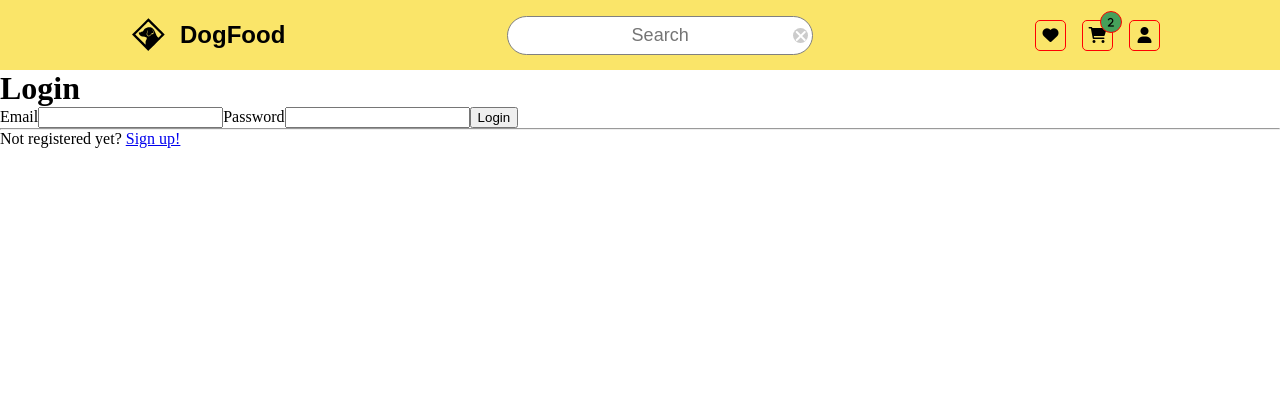
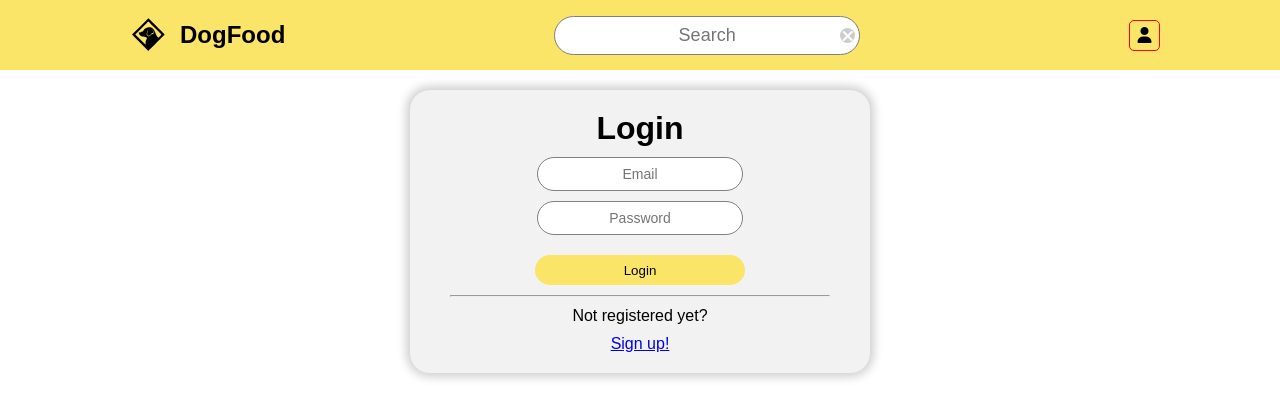
Before and after one commit to editesau/sb-dog-food, a React (Vite) app: page /signin in a window 1280 px wide. Shown: the top 418 px of the page. Built offline with nearby package versions, Linux system fonts and the light colour scheme; a web font is replaced by a local one.

Commit message:
signForm rework

```diff
--- a/src/components/Header/Header.jsx
+++ b/src/components/Header/Header.jsx
@@ -1,15 +1,17 @@
+import { useSelector } from 'react-redux'
 import HeaderIcons from '../HeaderIcons/HeaderIcons'
 import Logo from '../Logo/Logo'
 import HeaderSearch from '../HeaderSearch/HeaderSearch'
 import styles from './headerStyles.module.scss'
 
 const Header = () => {
+  const auth = useSelector((store) => store.token.value)
   return (
     <header className={styles.header}>
       <div className={styles.container}>
         <Logo />
         <HeaderSearch />
-        <HeaderIcons />
+        <HeaderIcons auth={auth} />
       </div>
     </header>
   )
--- a/src/components/HeaderIcons/HeaderIcons.jsx
+++ b/src/components/HeaderIcons/HeaderIcons.jsx
@@ -1,8 +1,10 @@
 import { Link } from 'react-router-dom'
 import styles from './headerIcons.module.scss'
 
-const HeaderIcons = () => (
+const HeaderIcons = ({ auth }) => (
   <div className={styles.headerIcons}>
+    {auth && (
+    <>
       <Link
         style={{ color: 'inherit', textDecoration: 'none' }}
         to="/"
@@ -15,6 +17,9 @@ const HeaderIcons = () => (
       >
         <i className="fa fa-solid fa-cart-shopping"><span className={styles.badge}>2</span></i>
       </Link>
+    </>
+    )}
+
     <Link style={{ color: 'inherit', textDecoration: 'none' }} to="/cabinet"><i className="fa fa-solid fa-user" /></Link>
   </div>
 )
--- a/src/components/ItemCard/ItemCard.jsx
+++ b/src/components/ItemCard/ItemCard.jsx
@@ -1,4 +1,5 @@
 import { getDiscountedPrice } from '../../tools/utils'
+import ItemTagsHolder from '../ItemTagsHolder/ItemTagsHolder'
 import styles from './ItemCard.module.scss'
 
 const ItemCard = ({ product }) => {
@@ -7,6 +8,7 @@ const ItemCard = ({ product }) => {
     <div className={styles.cardWrapper}>
       <img src={product.pictures} alt={product.name} />
       <i className={`${styles.favoriteIcon} ${styles.isFavorite}`} />
+      <ItemTagsHolder tags={product.tags} productDiscount={product.discount} />
       <div className={styles.priceWrapper}>
         <p className={`${styles.fullPrice} ${isDiscounted && styles.discounted}`}>
           {product.price}
--- a/src/components/ItemCard/ItemCard.module.scss
+++ b/src/components/ItemCard/ItemCard.module.scss
@@ -41,6 +41,11 @@
       color: red;
       transition: color 0.2s linear;
     }
+  }
+
+  &:hover {
+    box-shadow: 0 0 10px 4px rgb(250, 229, 105);
+    transition: box-shadow 0.2s linear;
   }
 
 }
--- a/src/components/ItemTag/ItemTag.jsx
+++ b/src/components/ItemTag/ItemTag.jsx
@@ -1,8 +1,8 @@
-import itemTagStyles from './itemTag.module.css'
+import styles from './ItemTag.module.scss'
 
 const ItemTag = ({ tag }) => {
   return (
-    <span className={`${itemTagStyles.tag} ${itemTagStyles[tag]}`}>{tag}</span>
+    <span className={`${styles.tag} ${styles[tag]}`}>{tag}</span>
   )
 }
 
--- a/src/components/ItemTag/itemTag.module.css
+++ b/src/components/ItemTag/ItemTag.module.scss
@@ -1,14 +1,15 @@
 .tag {
-  padding: 2px;
+  padding: 5px 10px;
   margin: 5px;
-  border-radius: 50%;
+  border-radius: 10px;
   font-size: 0.8rem;
   color: white;
   background-color: brown;
+  opacity: 0.9;
 }
 .sale {
   background-color: red;
 }
 .new {
-  background-color: blue;
+  background-color: rgb(75, 165, 235);
 }
--- a/src/components/ItemTagsHolder/ItemTagsHolder.jsx
+++ b/src/components/ItemTagsHolder/ItemTagsHolder.jsx
@@ -1,8 +1,12 @@
 /* eslint-disable react/no-array-index-key */
-const ItemTagsHolder = ({ tags }) => {
+import ItemTag from '../ItemTag/ItemTag'
+import styles from './ItemTagsHolder.module.scss'
+
+const ItemTagsHolder = ({ tags, productDiscount }) => {
   return (
-    <div>
-      {tags && tags.map((tag) => <span>{tag}</span>)}
+    <div className={styles.itemTags}>
+      {productDiscount !== 0 && <ItemTag tag={`-${productDiscount}%`} />}
+      {tags && tags.map((tag, idx) => <ItemTag key={idx} tag={tag} />)}
     </div>
   )
 }
--- /dev/null
+++ b/src/components/ItemTagsHolder/ItemTagsHolder.module.scss
@@ -0,0 +1,10 @@
+.itemTags {
+  position:absolute;
+  top: 0;
+  left: 0;
+  width: 150px;
+  display: flex;
+  flex-direction: row;
+  justify-content: flex-start;
+  flex-wrap: wrap;
+}
--- a/src/components/Loader/Loader.jsx
+++ b/src/components/Loader/Loader.jsx
@@ -1,8 +1,8 @@
-import styles from './loader.module.css'
+import styles from './loader.module.scss'
 
 const Loader = () => {
   return (
-    <div className="d-flex justify-content-center mt-5">
+    <div className={styles.loader}>
       <div className={styles['lds-default']}>
         <div />
         <div />
--- a/src/components/Loader/loader.module.css
+++ b/src/components/Loader/loader.module.scss
@@ -1,3 +1,12 @@
+.loader {
+  max-width: 1030px;
+  display: flex;
+  justify-content: center;
+  align-items: center;
+  height: 500px;
+  margin: 0 auto;
+}
+
 .lds-default {
   display: inline-block;
   position: relative;
--- a/src/components/SignForm/SignForm.jsx
+++ b/src/components/SignForm/SignForm.jsx
@@ -1,6 +1,7 @@
 /* eslint-disable jsx-a11y/label-has-associated-control */
 import { Link } from 'react-router-dom'
 import useForm from './hooks/useForm'
+import styles from './SignForm.module.scss'
 
 const SignForm = ({ signup }) => {
   const {
@@ -8,47 +9,39 @@ const SignForm = ({ signup }) => {
   } = useForm(signup)
 
   return (
-    <div className="container d-flex justify-content-center mt-3">
-      <form>
+    <div className={styles.signFormWrapper}>
+      <form className={styles.signFormContent}>
         <h1>{signup ? 'Sign Up' : 'Login'}</h1>
-        <label htmlFor="signEmail" className="form-label">
-          Email
-        </label>
         <input
           type="email"
           id="signEmail"
-          className={`form-control ${isError.email && 'is-invalid'}`}
+          placeholder="Email"
+          className={styles.formInput}
           value={formData.email}
           onChange={formChangeHandler}
         />
-        <label htmlFor="signPassword" className="form-label">
-          Password
-        </label>
         <input
           type="password"
           id="signPassword"
-          className={`form-control ${isError.password && 'is-invalid'}`}
+          placeholder="Password"
+          className={styles.formInput}
           value={formData.password}
           onChange={formChangeHandler}
         />
         {signup && (
-          <>
-            <label htmlFor="signGroup" className="form-label">
-              Group
-            </label>
         <input
           type="text"
           id="signGroup"
-              className="form-control"
+          placeholder="Group"
+          className={styles.formInput}
           value={formData.group}
           onChange={formChangeHandler}
         />
-          </>
         )}
         <button
           onClick={signAction}
           disabled={isSignInLoading || isSignUpLoading}
-          className="form-control btn btn-primary mt-2"
+          className={styles.formBtn}
           type="submit"
         >
           {signup ? 'Sign Up' : 'Login'}
--- /dev/null
+++ b/src/components/SignForm/SignForm.module.scss
@@ -0,0 +1,71 @@
+.signFormWrapper {
+  max-width: 500px;
+  margin: 0 auto;
+  margin-top: 20px;
+}
+
+.signFormContent {
+  display: flex;
+  flex-direction: column;
+  justify-content: center;
+  align-items: center;
+  padding: 20px;
+  margin: 0 20px;
+  background: #f2f2f2;
+  overflow: hidden;
+  border-radius: 20px;
+  box-shadow: 0 0 10px 4px #d0d0d0;
+
+  & * {
+    font-family: sans-serif;
+  }
+
+  & h1 {
+    font-family: sans-serif;
+  }
+
+  & .formInput {
+    width: 200px;
+    height: 30px;
+    border: 1px solid grey;
+    border-radius: 20px;
+    text-align: center;
+    font-size: 14px;
+
+    &::placeholder {
+      text-align: center;
+    }
+
+    &:focus {
+      &::placeholder {
+        color: transparent;
+        transition: color 0.1s linear;
+      }
+    }
+  }
+
+  & *:not(:last-child) {
+    margin-bottom: 10px;
+  }
+
+  hr {
+    width: 90%;
+  }
+
+  .formBtn {
+    cursor: pointer;
+    width: 50%;
+    height: 30px;
+    margin-top: 10px;
+    background-color: rgb(250, 229, 105);
+    border: 0;
+    border-radius: 20px;
+
+    &:hover,
+    &:focus {
+      box-shadow: 0 0.5em 0.5em -0.4em #ffa260;
+      transform: translateY(-0.25em);
+      transition: 0.25s;
+    }
+  }
+}
```
Also changed, not shown: public/webfonts/fa-solid-900.ttf (added), public/webfonts/fa-solid-900.woff2 (added). Lines whose indentation alone changed are shown as unchanged.
